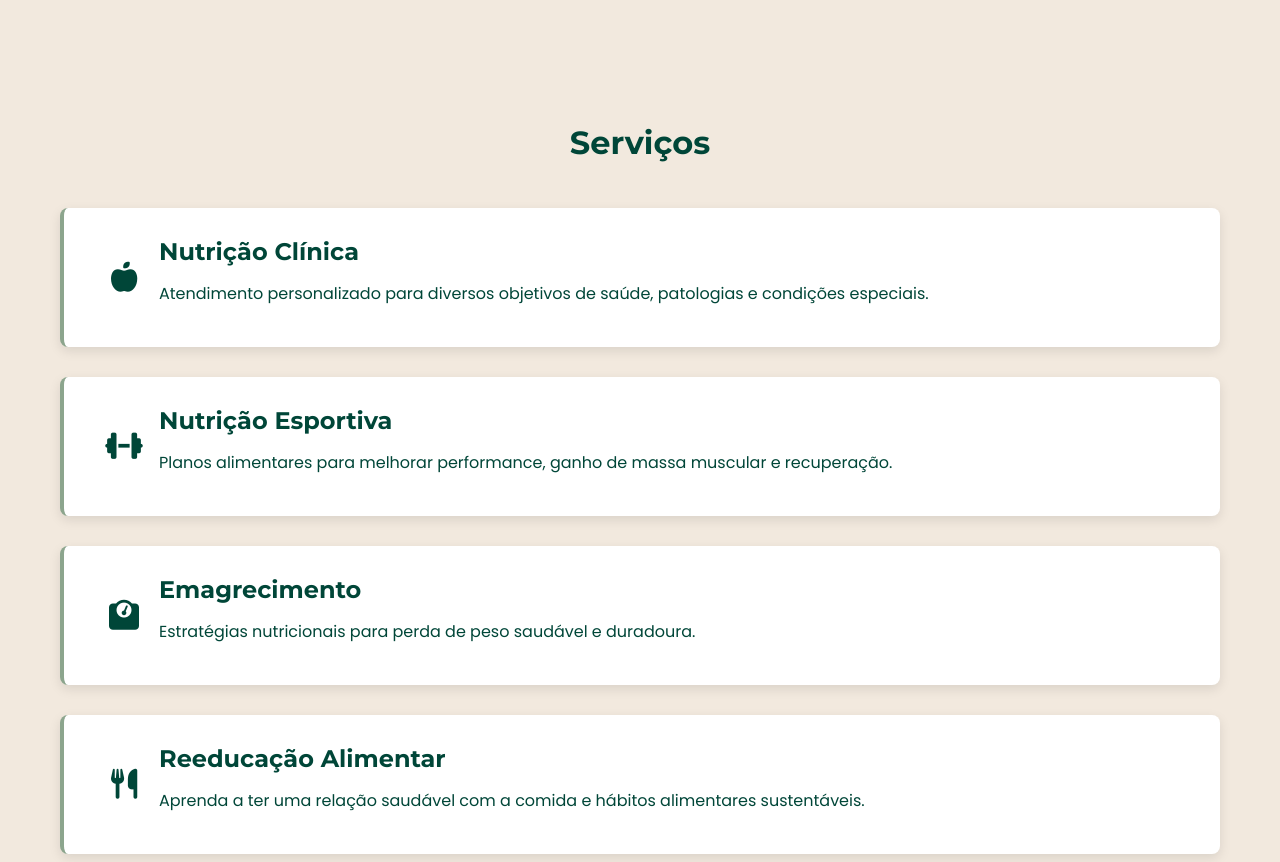
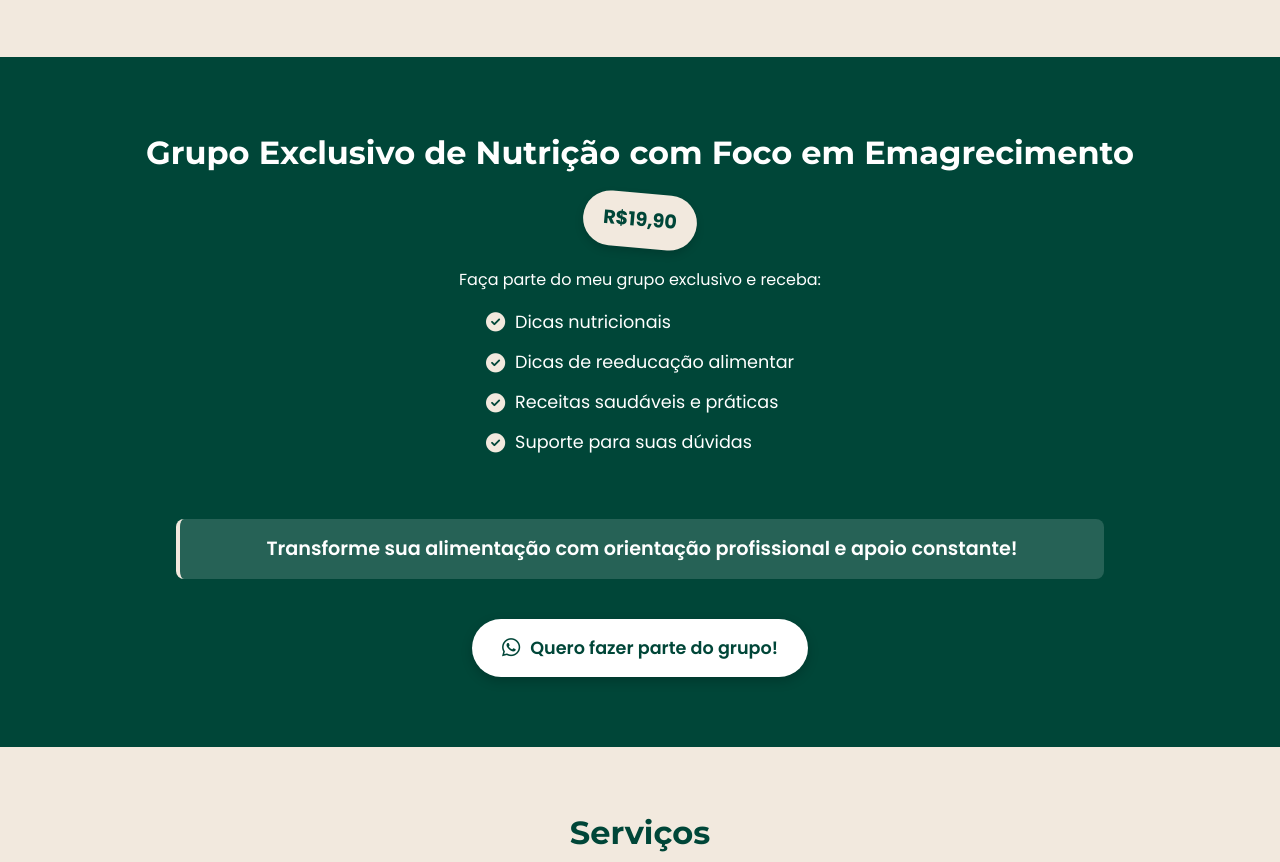
Before and after one commit to maypresi/mayarapresi.com, a plain HTML site: page index.html in a window 1280 px wide. Shown: the part 792-1654 px from the top of the page. Drawn offline with Linux system fonts and the light colour scheme.

Commit message:
feat: add nutrition group section with content and styling for enhanced user engagement

```diff
--- a/css/style.css
+++ b/css/style.css
@@ -177,6 +177,166 @@ header h1 {
 .about p {
     text-align: justify;
     margin-bottom: 15px;
+}
+
+/* Nutrition Group Section */
+.nutrition-group {
+    background-color: var(--primary-color);
+    color: var(--white);
+    position: relative;
+    overflow: hidden;
+    padding: 70px 0;
+}
+
+.nutrition-group .container {
+    display: flex;
+    align-items: center;
+    gap: 40px;
+}
+
+.nutrition-group h2 {
+    color: var(--white);
+    text-align: center;
+}
+
+.title-price-container {
+    display: flex;
+    flex-direction: column;
+    justify-content: center;
+    align-items: center;
+    margin-bottom: 20px;
+    position: relative;
+}
+
+.title-price-container h2 {
+    margin-bottom: 0;
+    text-align: center;
+}
+
+.price-tag {
+    background-color: var(--secondary-color);
+    color: var(--primary-color);
+    padding: 12px 20px;
+    border-radius: 50px;
+    font-size: 1.2rem;
+    font-weight: 700;
+    display: inline-block;
+    box-shadow: 0 4px 8px rgba(0, 0, 0, 0.15);
+    margin-top: 15px;
+    transform: rotate(5deg);
+    white-space: nowrap;
+}
+
+.group-content {
+    flex: 0 0 100%;
+    z-index: 1;
+    text-align: center;
+}
+
+.group-image {
+    flex: 0 0 40%;
+    border-radius: var(--border-radius);
+    overflow: hidden;
+    box-shadow: var(--box-shadow);
+    position: relative;
+}
+
+.group-image img {
+    width: 100%;
+    height: auto;
+    display: block;
+    transition: transform 0.5s ease;
+}
+
+.group-image:hover img {
+    transform: scale(1.05);
+}
+
+.nutrition-group ul {
+    list-style: none;
+    margin-bottom: 25px;
+    display: inline-block;
+    text-align: left;
+}
+
+.nutrition-group li {
+    margin-bottom: 12px;
+    font-size: 1.1rem;
+    display: flex;
+    align-items: center;
+}
+
+.nutrition-group li i {
+    color: var(--secondary-color);
+    margin-right: 10px;
+    font-size: 1.2rem;
+}
+
+.group-highlight {
+    font-size: 1.2rem;
+    font-weight: 600;
+    margin: 25px auto;
+    padding: 15px;
+    background-color: rgba(255, 255, 255, 0.15);
+    border-radius: var(--border-radius);
+    border-left: 4px solid var(--secondary-color);
+    max-width: 80%;
+}
+
+.group-button {
+    display: inline-flex;
+    align-items: center;
+    background-color: var(--white);
+    color: var(--primary-color);
+    padding: 15px 30px;
+    border-radius: 50px;
+    font-weight: 600;
+    font-size: 1.1rem;
+    margin-top: 15px;
+    transition: transform 0.3s ease, box-shadow 0.3s ease;
+    box-shadow: 0 4px 12px rgba(0, 0, 0, 0.2);
+}
+
+.group-button i {
+    margin-right: 10px;
+    font-size: 1.3rem;
+}
+
+.group-button:hover {
+    transform: translateY(-5px);
+    box-shadow: 0 8px 20px rgba(0, 0, 0, 0.3);
+    color: var(--white);
+    background-color: #25D366;
+}
+
+/* Media queries for nutrition group */
+@media (max-width: 768px) {
+    .nutrition-group .container {
+        flex-direction: column;
+    }
+
+    .group-content,
+    .group-image {
+        flex: 0 0 100%;
+    }
+
+    .group-image {
+        order: -1;
+        margin-bottom: 30px;
+    }
+
+    .nutrition-group h2 {
+        text-align: center;
+    }
+
+    .title-price-container {
+        flex-direction: column;
+        gap: 15px;
+    }
+
+    .price-tag {
+        margin-left: 0;
+    }
 }
 
 .services {
--- a/index.html
+++ b/index.html
@@ -51,6 +51,30 @@
                         específicas e acompanhamento contínuo, respeitando as necessidades e objetivos de cada pessoa.
                         Valorizo a escuta ativa, o acolhimento e a construção de um plano alimentar que seja sustentável
                         e realista.</p>
+                </div>
+            </div>
+        </section>
+
+        <section class="nutrition-group">
+            <div class="container">
+                <div class="group-content">
+                    <div class="title-price-container">
+                        <h2>Grupo Exclusivo de Nutrição com Foco em Emagrecimento</h2>
+                        <div class="price-tag">R$19,90</div>
+                    </div>
+                    <p>Faça parte do meu grupo exclusivo e receba:</p>
+                    <ul>
+                        <li><i class="fas fa-check-circle"></i> Dicas nutricionais</li>
+                        <li><i class="fas fa-check-circle"></i> Dicas de reeducação alimentar</li>
+                        <li><i class="fas fa-check-circle"></i> Receitas saudáveis e práticas</li>
+                        <li><i class="fas fa-check-circle"></i> Suporte para suas dúvidas</li>
+                    </ul>
+                    <p class="group-highlight">Transforme sua alimentação com orientação profissional e apoio constante!
+                    </p>
+                    <a href="https://wa.me/5521994095831?text=Olá%20Mayara!%20Gostaria%20de%20fazer%20parte%20do%20seu%20grupo%20exclusivo%20de%20nutrição."
+                        class="group-button" target="_blank" rel="noopener noreferrer">
+                        <i class="fab fa-whatsapp"></i> Quero fazer parte do grupo!
+                    </a>
                 </div>
             </div>
         </section>
```
